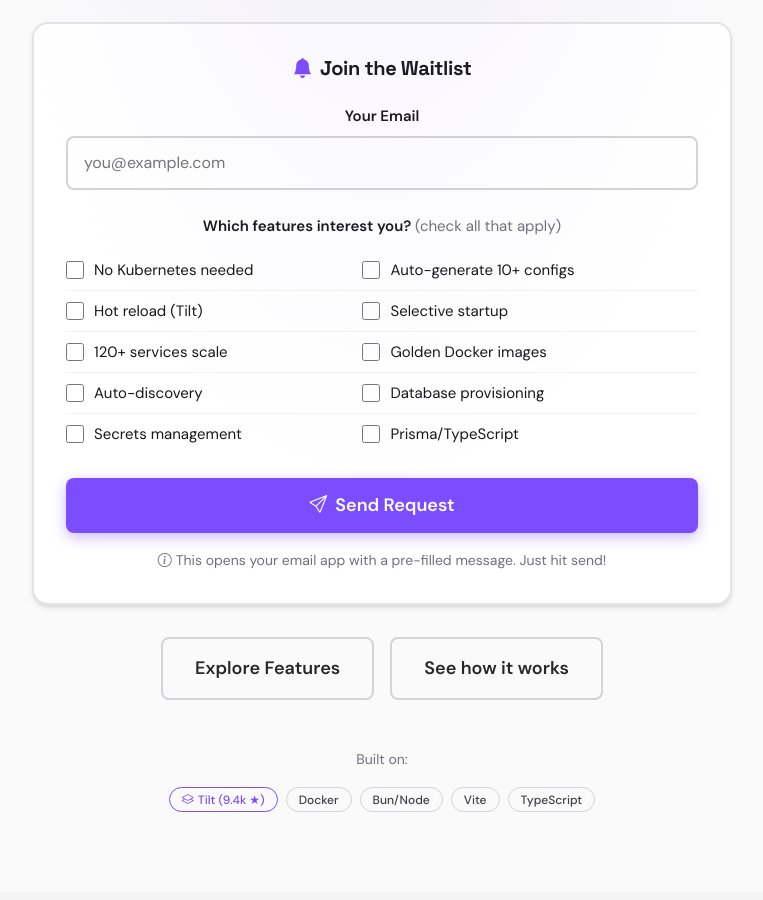
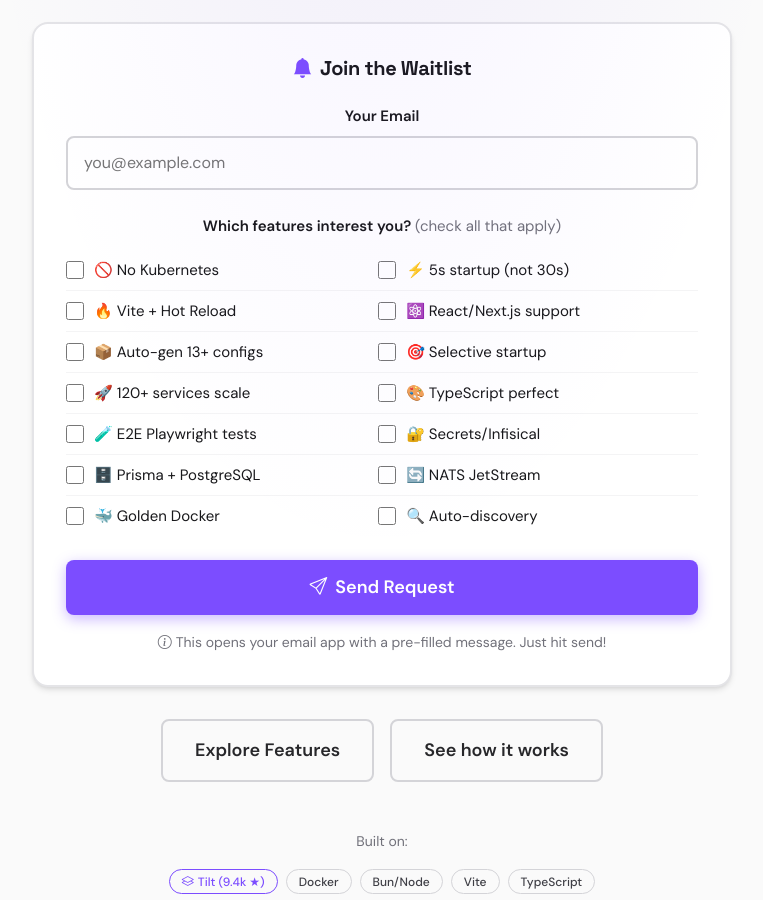
Before and after one commit to tdk-landscape/tdk-website, a Jekyll site: the page built from index.html, in a window 1280 px wide and 900 px high, scrolled down 555 px. Shown: the whole window, without its empty margins (258-1021 px from the left). Built offline with Jekyll 4.4.1, drawn with Linux system fonts in a browser that asks for light colours; some of the changed text lies outside the part shown.

Commit message:
feat: make features list more attractive with emojis and frontend ecosystem focus

```diff
--- a/index.html
+++ b/index.html
@@ -55,70 +55,98 @@
             <tr>
               <td style="padding: 8px 0; border-bottom: 1px solid var(--color-gray-100);">
                 <label style="display: flex; align-items: center; cursor: pointer;">
-                  <input type="checkbox" class="feature-checkbox" value="No Kubernetes needed" style="width: 18px; height: 18px; margin-right: 10px; accent-color: var(--color-purple);">
-                  <span>No Kubernetes needed</span>
+                  <input type="checkbox" class="feature-checkbox" value="🚫 No Kubernetes" style="width: 18px; height: 18px; margin-right: 10px; accent-color: var(--color-purple);">
+                  <span>🚫 No Kubernetes</span>
                 </label>
               </td>
               <td style="padding: 8px 0; border-bottom: 1px solid var(--color-gray-100);">
                 <label style="display: flex; align-items: center; cursor: pointer;">
-                  <input type="checkbox" class="feature-checkbox" value="Auto-generate 10+ configs" style="width: 18px; height: 18px; margin-right: 10px; accent-color: var(--color-purple);">
-                  <span>Auto-generate 10+ configs</span>
+                  <input type="checkbox" class="feature-checkbox" value="⚡ 5s startup (not 30s)" style="width: 18px; height: 18px; margin-right: 10px; accent-color: var(--color-purple);">
+                  <span>⚡ 5s startup (not 30s)</span>
                 </label>
               </td>
             </tr>
             <tr>
               <td style="padding: 8px 0; border-bottom: 1px solid var(--color-gray-100);">
                 <label style="display: flex; align-items: center; cursor: pointer;">
-                  <input type="checkbox" class="feature-checkbox" value="Hot reload (Tilt)" style="width: 18px; height: 18px; margin-right: 10px; accent-color: var(--color-purple);">
-                  <span>Hot reload (Tilt)</span>
+                  <input type="checkbox" class="feature-checkbox" value="🔥 Vite + Hot Reload" style="width: 18px; height: 18px; margin-right: 10px; accent-color: var(--color-purple);">
+                  <span>🔥 Vite + Hot Reload</span>
                 </label>
               </td>
               <td style="padding: 8px 0; border-bottom: 1px solid var(--color-gray-100);">
                 <label style="display: flex; align-items: center; cursor: pointer;">
-                  <input type="checkbox" class="feature-checkbox" value="Selective startup" style="width: 18px; height: 18px; margin-right: 10px; accent-color: var(--color-purple);">
-                  <span>Selective startup</span>
+                  <input type="checkbox" class="feature-checkbox" value="⚛️ React/Next.js support" style="width: 18px; height: 18px; margin-right: 10px; accent-color: var(--color-purple);">
+                  <span>⚛️ React/Next.js support</span>
                 </label>
               </td>
             </tr>
             <tr>
               <td style="padding: 8px 0; border-bottom: 1px solid var(--color-gray-100);">
                 <label style="display: flex; align-items: center; cursor: pointer;">
-                  <input type="checkbox" class="feature-checkbox" value="120+ services scale" style="width: 18px; height: 18px; margin-right: 10px; accent-color: var(--color-purple);">
-                  <span>120+ services scale</span>
+                  <input type="checkbox" class="feature-checkbox" value="📦 Auto-gen 13+ configs" style="width: 18px; height: 18px; margin-right: 10px; accent-color: var(--color-purple);">
+                  <span>📦 Auto-gen 13+ configs</span>
                 </label>
               </td>
               <td style="padding: 8px 0; border-bottom: 1px solid var(--color-gray-100);">
                 <label style="display: flex; align-items: center; cursor: pointer;">
-                  <input type="checkbox" class="feature-checkbox" value="Golden Docker images" style="width: 18px; height: 18px; margin-right: 10px; accent-color: var(--color-purple);">
-                  <span>Golden Docker images</span>
+                  <input type="checkbox" class="feature-checkbox" value="🎯 Selective startup" style="width: 18px; height: 18px; margin-right: 10px; accent-color: var(--color-purple);">
+                  <span>🎯 Selective startup</span>
                 </label>
               </td>
             </tr>
             <tr>
               <td style="padding: 8px 0; border-bottom: 1px solid var(--color-gray-100);">
                 <label style="display: flex; align-items: center; cursor: pointer;">
-                  <input type="checkbox" class="feature-checkbox" value="Auto-discovery" style="width: 18px; height: 18px; margin-right: 10px; accent-color: var(--color-purple);">
-                  <span>Auto-discovery</span>
+                  <input type="checkbox" class="feature-checkbox" value="🚀 120+ services scale" style="width: 18px; height: 18px; margin-right: 10px; accent-color: var(--color-purple);">
+                  <span>🚀 120+ services scale</span>
                 </label>
               </td>
               <td style="padding: 8px 0; border-bottom: 1px solid var(--color-gray-100);">
                 <label style="display: flex; align-items: center; cursor: pointer;">
-                  <input type="checkbox" class="feature-checkbox" value="Database provisioning" style="width: 18px; height: 18px; margin-right: 10px; accent-color: var(--color-purple);">
-                  <span>Database provisioning</span>
+                  <input type="checkbox" class="feature-checkbox" value="🎨 TypeScript perfect" style="width: 18px; height: 18px; margin-right: 10px; accent-color: var(--color-purple);">
+                  <span>🎨 TypeScript perfect</span>
+                </label>
+              </td>
+            </tr>
+            <tr>
+              <td style="padding: 8px 0; border-bottom: 1px solid var(--color-gray-100);">
+                <label style="display: flex; align-items: center; cursor: pointer;">
+                  <input type="checkbox" class="feature-checkbox" value="🧪 E2E Playwright tests" style="width: 18px; height: 18px; margin-right: 10px; accent-color: var(--color-purple);">
+                  <span>🧪 E2E Playwright tests</span>
+                </label>
+              </td>
+              <td style="padding: 8px 0; border-bottom: 1px solid var(--color-gray-100);">
+                <label style="display: flex; align-items: center; cursor: pointer;">
+                  <input type="checkbox" class="feature-checkbox" value="🔐 Secrets/Infisical" style="width: 18px; height: 18px; margin-right: 10px; accent-color: var(--color-purple);">
+                  <span>🔐 Secrets/Infisical</span>
+                </label>
+              </td>
+            </tr>
+            <tr>
+              <td style="padding: 8px 0; border-bottom: 1px solid var(--color-gray-100);">
+                <label style="display: flex; align-items: center; cursor: pointer;">
+                  <input type="checkbox" class="feature-checkbox" value="🗄️ Prisma + PostgreSQL" style="width: 18px; height: 18px; margin-right: 10px; accent-color: var(--color-purple);">
+                  <span>🗄️ Prisma + PostgreSQL</span>
+                </label>
+              </td>
+              <td style="padding: 8px 0; border-bottom: 1px solid var(--color-gray-100);">
+                <label style="display: flex; align-items: center; cursor: pointer;">
+                  <input type="checkbox" class="feature-checkbox" value="🔄 NATS JetStream" style="width: 18px; height: 18px; margin-right: 10px; accent-color: var(--color-purple);">
+                  <span>🔄 NATS JetStream</span>
                 </label>
               </td>
             </tr>
             <tr>
               <td style="padding: 8px 0;">
                 <label style="display: flex; align-items: center; cursor: pointer;">
-                  <input type="checkbox" class="feature-checkbox" value="Secrets management" style="width: 18px; height: 18px; margin-right: 10px; accent-color: var(--color-purple);">
-                  <span>Secrets management</span>
+                  <input type="checkbox" class="feature-checkbox" value="🐳 Golden Docker" style="width: 18px; height: 18px; margin-right: 10px; accent-color: var(--color-purple);">
+                  <span>🐳 Golden Docker</span>
                 </label>
               </td>
               <td style="padding: 8px 0;">
                 <label style="display: flex; align-items: center; cursor: pointer;">
-                  <input type="checkbox" class="feature-checkbox" value="Prisma/TypeScript" style="width: 18px; height: 18px; margin-right: 10px; accent-color: var(--color-purple);">
-                  <span>Prisma/TypeScript</span>
+                  <input type="checkbox" class="feature-checkbox" value="🔍 Auto-discovery" style="width: 18px; height: 18px; margin-right: 10px; accent-color: var(--color-purple);">
+                  <span>🔍 Auto-discovery</span>
                 </label>
               </td>
             </tr>
@@ -639,34 +667,46 @@
           <p style="font-size: 0.9375rem; margin-bottom: 0.75rem; opacity: 0.9;">Which features interest you?</p>
           <div style="display: grid; grid-template-columns: 1fr 1fr; gap: 8px; font-size: 0.875rem;">
             <label style="display: flex; align-items: center; cursor: pointer; opacity: 0.9;">
-              <input type="checkbox" class="feature-cta" value="No Kubernetes" style="margin-right: 8px;"> No Kubernetes
+              <input type="checkbox" class="feature-cta" value="🚫 No Kubernetes" style="margin-right: 8px;"> 🚫 No Kubernetes
             </label>
             <label style="display: flex; align-items: center; cursor: pointer; opacity: 0.9;">
-              <input type="checkbox" class="feature-cta" value="Auto-configs" style="margin-right: 8px;"> Auto-configs
+              <input type="checkbox" class="feature-cta" value="⚡ 5s startup" style="margin-right: 8px;"> ⚡ 5s startup
             </label>
             <label style="display: flex; align-items: center; cursor: pointer; opacity: 0.9;">
-              <input type="checkbox" class="feature-cta" value="Hot reload" style="margin-right: 8px;"> Hot reload
+              <input type="checkbox" class="feature-cta" value="🔥 Vite + Hot Reload" style="margin-right: 8px;"> 🔥 Vite + Hot Reload
             </label>
             <label style="display: flex; align-items: center; cursor: pointer; opacity: 0.9;">
-              <input type="checkbox" class="feature-cta" value="120+ services" style="margin-right: 8px;"> 120+ services
+              <input type="checkbox" class="feature-cta" value="⚛️ React/Next.js" style="margin-right: 8px;"> ⚛️ React/Next.js
             </label>
             <label style="display: flex; align-items: center; cursor: pointer; opacity: 0.9;">
-              <input type="checkbox" class="feature-cta" value="Golden images" style="margin-right: 8px;"> Golden images
+              <input type="checkbox" class="feature-cta" value="📦 13+ configs" style="margin-right: 8px;"> 📦 13+ configs
             </label>
             <label style="display: flex; align-items: center; cursor: pointer; opacity: 0.9;">
-              <input type="checkbox" class="feature-cta" value="Auto-discovery" style="margin-right: 8px;"> Auto-discovery
+              <input type="checkbox" class="feature-cta" value="🎯 Selective startup" style="margin-right: 8px;"> 🎯 Selective startup
             </label>
             <label style="display: flex; align-items: center; cursor: pointer; opacity: 0.9;">
-              <input type="checkbox" class="feature-cta" value="Database" style="margin-right: 8px;"> Database
+              <input type="checkbox" class="feature-cta" value="🚀 120+ services" style="margin-right: 8px;"> 🚀 120+ services
             </label>
             <label style="display: flex; align-items: center; cursor: pointer; opacity: 0.9;">
-              <input type="checkbox" class="feature-cta" value="Secrets" style="margin-right: 8px;"> Secrets
+              <input type="checkbox" class="feature-cta" value="🎨 TypeScript perfect" style="margin-right: 8px;"> 🎨 TypeScript perfect
             </label>
             <label style="display: flex; align-items: center; cursor: pointer; opacity: 0.9;">
-              <input type="checkbox" class="feature-cta" value="Prisma" style="margin-right: 8px;"> Prisma
+              <input type="checkbox" class="feature-cta" value="🧪 Playwright tests" style="margin-right: 8px;"> 🧪 Playwright tests
             </label>
             <label style="display: flex; align-items: center; cursor: pointer; opacity: 0.9;">
-              <input type="checkbox" class="feature-cta" value="TypeScript" style="margin-right: 8px;"> TypeScript
+              <input type="checkbox" class="feature-cta" value="🔐 Secrets mgmt" style="margin-right: 8px;"> 🔐 Secrets mgmt
+            </label>
+            <label style="display: flex; align-items: center; cursor: pointer; opacity: 0.9;">
+              <input type="checkbox" class="feature-cta" value="🗄️ Prisma/Postgres" style="margin-right: 8px;"> 🗄️ Prisma/Postgres
+            </label>
+            <label style="display: flex; align-items: center; cursor: pointer; opacity: 0.9;">
+              <input type="checkbox" class="feature-cta" value="🔄 NATS events" style="margin-right: 8px;"> 🔄 NATS events
+            </label>
+            <label style="display: flex; align-items: center; cursor: pointer; opacity: 0.9;">
+              <input type="checkbox" class="feature-cta" value="🐳 Golden Docker" style="margin-right: 8px;"> 🐳 Golden Docker
+            </label>
+            <label style="display: flex; align-items: center; cursor: pointer; opacity: 0.9;">
+              <input type="checkbox" class="feature-cta" value="🔍 Auto-discovery" style="margin-right: 8px;"> 🔍 Auto-discovery
             </label>
           </div>
         </div>
```
